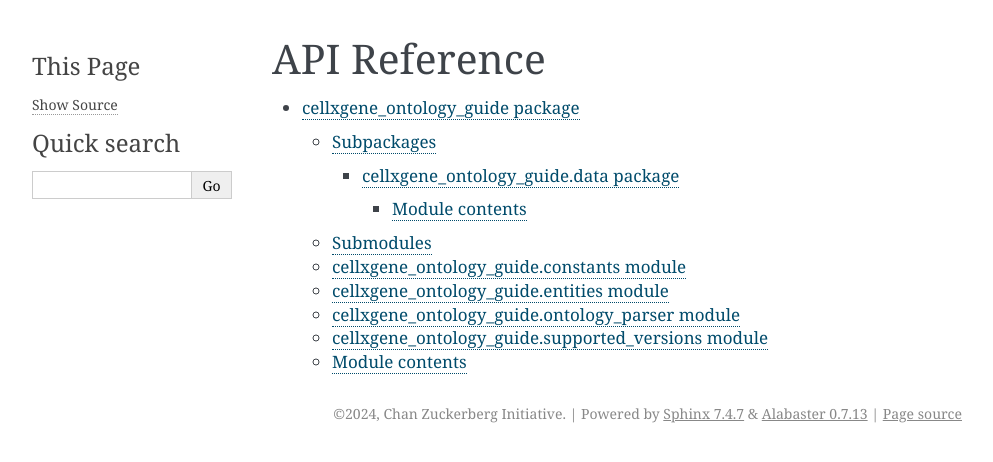
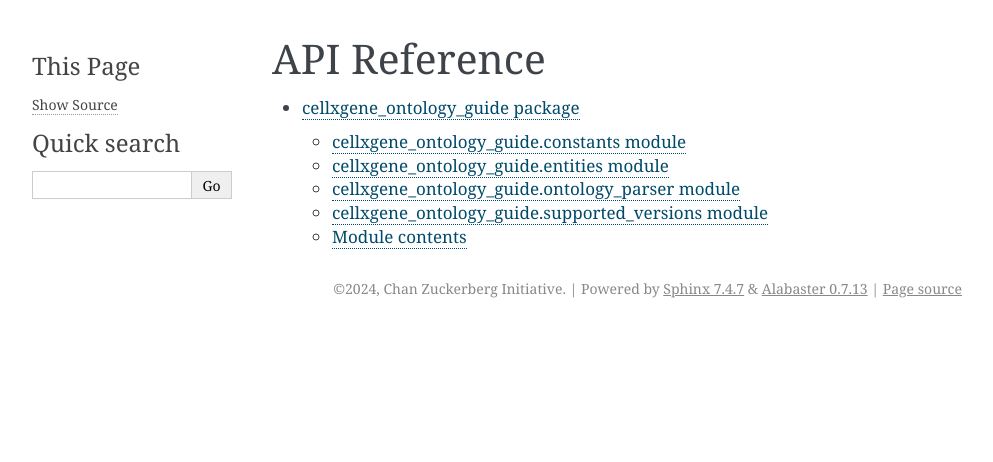
Before and after one commit to chanzuckerberg/cellxgene-ontology-guide, a Sphinx documentation site: the page built from docs/source/api.rst, in a window 1280 px wide. Shown: the top 462 px of the page, without its empty margins (148-1141 px from the left). Built offline with Sphinx 7.4.7, drawn with Linux system fonts in a browser that asks for light colours.

```diff
--- a/docs/source/cellxgene_ontology_guide.data.rst
+++ /dev/null
@@ -1,10 +0,0 @@
-cellxgene\_ontology\_guide.data package
-=======================================
-
-Module contents
----------------
-
-.. automodule:: cellxgene_ontology_guide.data
-   :members:
-   :undoc-members:
-   :show-inheritance:
--- a/docs/source/cellxgene_ontology_guide.rst
+++ b/docs/source/cellxgene_ontology_guide.rst
@@ -1,16 +1,6 @@
 cellxgene\_ontology\_guide package
 ==================================
 
-Subpackages
------------
-
-.. toctree::
-   :maxdepth: 4
-
-   cellxgene_ontology_guide.data
-
-Submodules
-----------
 
 cellxgene\_ontology\_guide.constants module
 -------------------------------------------
--- a/docs/source/conf.py
+++ b/docs/source/conf.py
@@ -29,7 +29,5 @@ exclude_patterns = []
 html_theme = 'alabaster'
 html_static_path = ['_static']
 
-autosummary_generate = True
-autosummary_imported_members = True
 autodoc_typehints = "signature"
 autoclass_content = "both"
```
